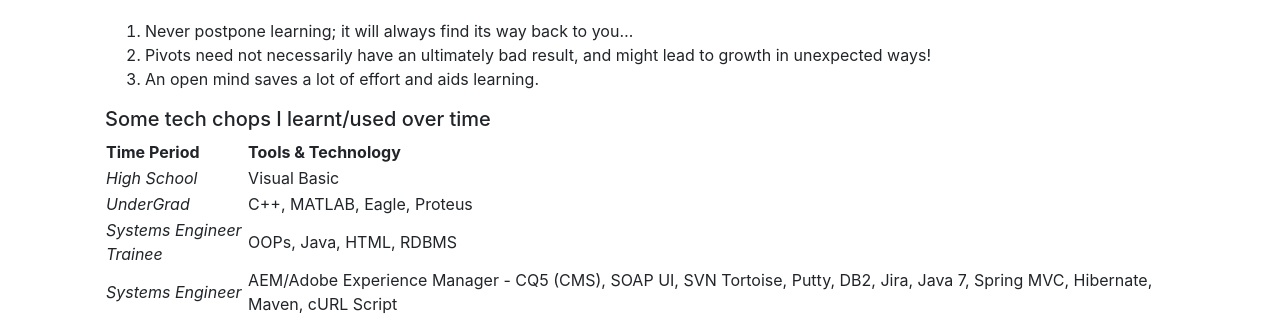
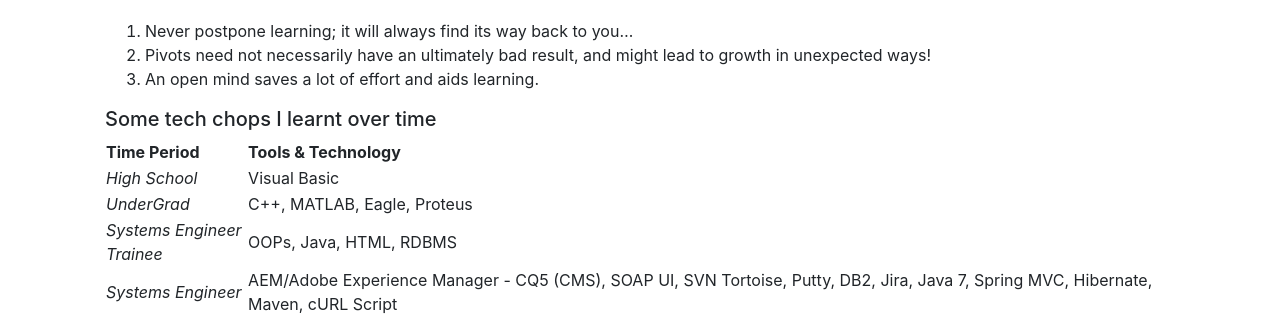
Before and after one commit to reemstk/reemstk.github.io, a Jekyll site: the page built from pages/about.md, in a window 1280 px wide. Shown: the part 240-556 px from the top of the page. Built offline with Jekyll 4.4.1, drawn with Linux system fonts in a browser that asks for light colours; nearby versions of some CDN libraries; comment, search, counter and statistics services are not loaded.

Commit message:
Update about.md

```diff
--- a/pages/about.md
+++ b/pages/about.md
@@ -17,7 +17,8 @@
 > 3. An open mind saves a lot of effort and aids learning.
 
 
-##### Some tech chops I learnt/used over time
+##### Some tech chops I learnt over time
+
 
 | Time Period | Tools & Technology |
 |-------------|--------------------|
```
